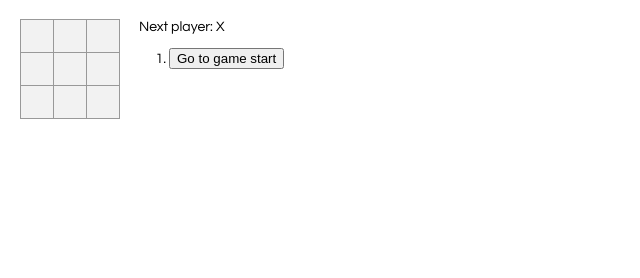
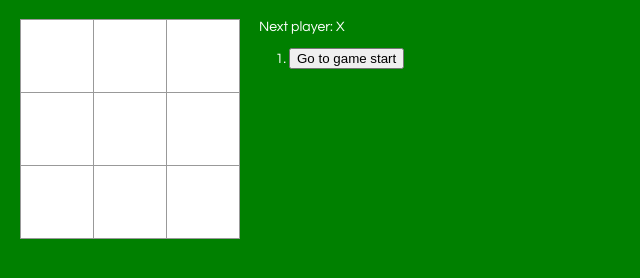
Before and after one commit to aneeshv12/tictactoe, a React app: page / in a window 1280 px wide. Shown: the whole page, without its empty margins (0-640 px from the left). Built offline with nearby package versions, Linux system fonts and the light colour scheme.

Commit message:
Minor UI changes

```diff
--- a/src/index.css
+++ b/src/index.css
@@ -1,6 +1,8 @@
 body {
   font: 14px "Century Gothic", Futura, sans-serif;
+  color: white;
   margin: 20px;
+  background-color: green
 }
 
 ol, ul {
@@ -18,18 +20,18 @@ ol, ul {
 }
 
 .square {
-  background: #f2f2f2;
+  background: white;
   border: 1px solid #999;
   float: left;
-  font-size: 24px;
+  font-size: 74px;
   font-weight: bold;
-  line-height: 34px;
-  height: 34px;
+  line-height: 74px;
+  height: 74px;
   margin-right: -1px;
   margin-top: -1px;
   padding: 0;
   text-align: center;
-  width: 34px;
+  width: 74px;
 }
 
 .square:focus {
```
